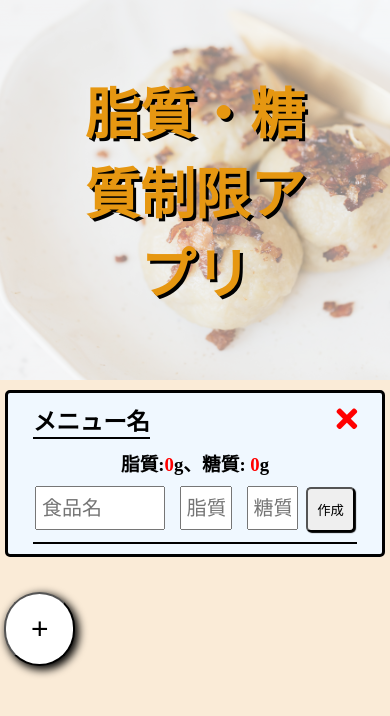
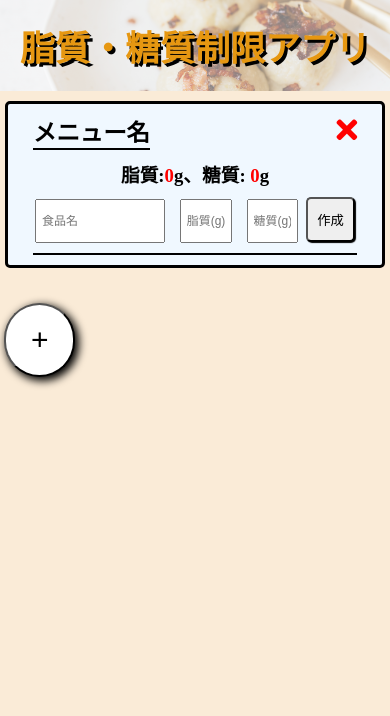
Before and after one commit to victer-star/dietary-restriction, a React (Create React App) app: page / in a window 390 px wide. Shown: the top 716 px of the page. Built offline with nearby package versions, Linux system fonts and the light colour scheme.

Commit message:
レスポンシブデザインのさ作成

```diff
--- a/src/components/menu/input/MenuAddInput.jsx
+++ b/src/components/menu/input/MenuAddInput.jsx
@@ -57,7 +57,7 @@ export const MenuAddInput = ({
           className="sugarAndLipidsInput"
           type="number"
           placeholder="脂質(g)"
-          step="0.5"
+          step="0.1"
           {...register("lipid", {
             required: "0〜100gまでの値を入力してください",
           })}
@@ -67,7 +67,7 @@ export const MenuAddInput = ({
           className="sugarAndLipidsInput"
           type="number"
           placeholder="糖質(g)"
-          step="0.5"
+          step="0.1"
           {...register("sugar", {
             required: "0〜100gまでの値を入力してください",
           })}
--- a/src/index.css
+++ b/src/index.css
@@ -181,3 +181,68 @@ input[type="number"]::-webkit-inner-spin-button {
 input[type="number"] {
   -moz-appearance: textfield;
 }
+
+@media screen and (max-width: 600px) {
+  header {
+    text-align: center;
+    background: url(../src/images/ice.jpg);
+    background-color: rgba(255, 255, 255, 0.5);
+    background-blend-mode: lighten;
+    background-repeat: no-repeat;
+    background-position: center center;
+    background-size: cover;
+    padding: 20px;
+    /* margin-bottom: 10px; */
+  }
+
+  h1 {
+    font-size: 35px;
+    color: rgb(230, 151, 17);
+    font-weight: 600;
+    text-shadow: 3px 3px black;
+  }
+  /* メニュー名 */
+  .menuTitleAddInput {
+    width: 40%;
+    font-size: 12px;
+    padding: 20px 5px;
+    height: 30px;
+  }
+  /* 脂質・糖質入力欄 */
+  .sugarAndLipidsInput {
+    margin-left: 15px;
+    width: 16%;
+    font-size: 12px;
+    height: 30px;
+    padding: 20px 5px;
+  }
+  /* 作成したメニューリスト */
+  .menuList {
+    margin: 8px 0px;
+    padding: 8px 0px;
+    display: flex;
+    justify-content: space-around;
+    font-size: 15px;
+    background-color: rgb(240, 232, 214);
+    border-radius: 5px;
+    box-shadow: 1px 1px 1px 1px black;
+  }
+  /* 食品名 */
+  .menuText {
+    width: 45%;
+    text-align: center;
+  }
+  /* 脂質・糖質 */
+  .menuLipidAndSugar {
+    width: 20%;
+    text-align: left;
+  }
+  /* 作成したメニューの削除ボタン */
+  .menuTrashButton {
+    border: none;
+    margin-right: 10px;
+    background-color: rgb(240, 232, 214);
+    font-size: 15px;
+    cursor: pointer;
+  }
+}
```
